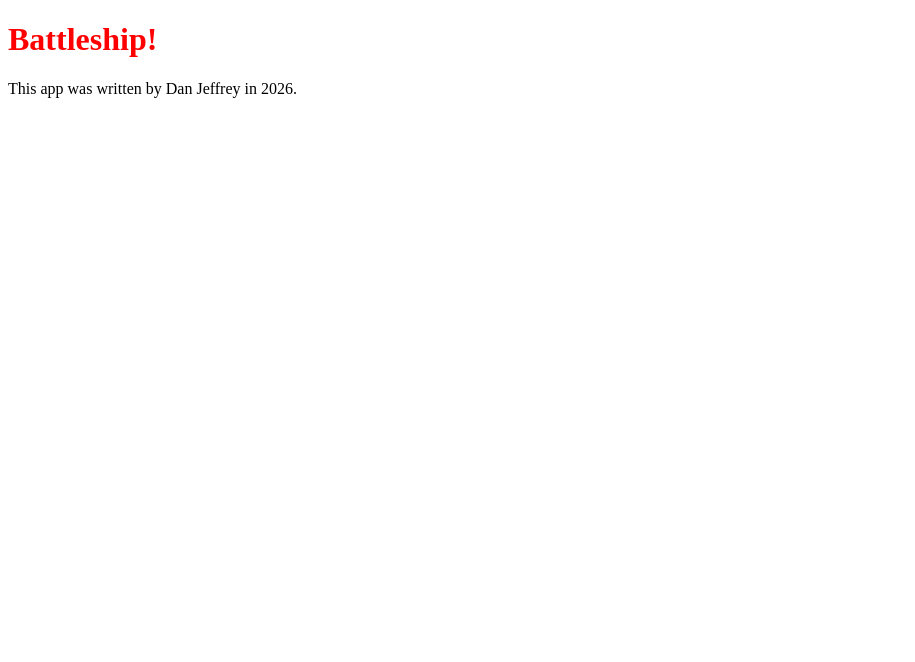
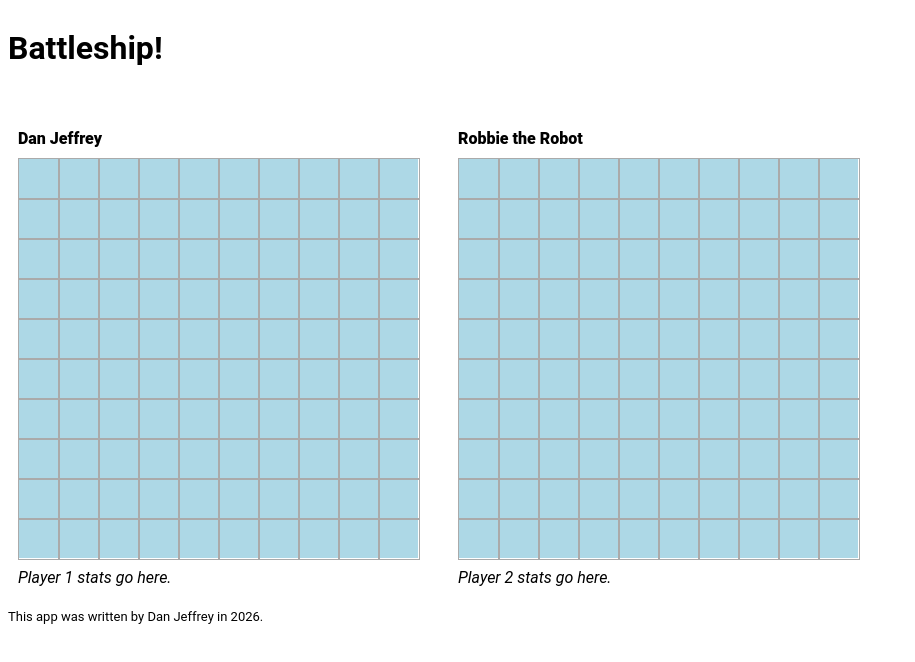
Before and after one commit to danjeffrey/battleship, a website built with webpack: page src/index.html in a window 1280 px wide. Shown: the whole page, without its empty margins (0-915 px from the left). Built offline with nearby package versions, Linux system fonts and the light colour scheme.

Commit message:
Enabled clicks and markers on board2 (by player 1)

```diff
--- a/src/GameManager.js
+++ b/src/GameManager.js
@@ -1,18 +1,34 @@
 // GameManager.js
 
 import Player from "./Player.js";
+//import GameBoard from "./GameBoard.js";
+//import GameManager from "./GameManager.js";
 
 export default class GameManager {
   player1 = null;
   player2 = null;
+  whoGoesNext = 1;
 
-  constructor(plyr1, plyr2) {
+  constructor() {}
+
+  isReady() {
+    return this.player1 !== null && this.player2 !== null;
+  }
+
+  newGame(plyr1, plyr2) {
     this.player1 = plyr1;
     this.player2 = plyr2;
   }
 
-  ready() {
-    return this.player1 !== null && this.player2 !== null;
+  playerMove(row, col) {
+    let result = "miss";
+
+    //if (activePlayer === player1) {
+    let hit = this.player2.gameBoard.receiveAttack(row, col);
+    if (hit) {
+      result = "hit";
+    }
+    //}
+    return result;
   }
-
 }
--- /dev/null
+++ b/src/GameRenderer.js
@@ -0,0 +1,73 @@
+// GameRenderer.js
+
+export default class GameRenderer {
+  gameManager;
+
+  constructor(mgr) {
+    this.gameManager = mgr;
+  }
+
+  handlePlayerClick(event) {
+    // cell id looks like this: cell[6][8]
+    const cell = event.target;
+    const [row, col] = cell.id.match(/\d+/g).map(Number);
+    let result = this.gameManager.playerMove(row, col);
+    cell.classList.add(result);
+    if (result === "hit") {
+      cell.textContent = "X";
+    } else {
+      cell.textContent = "-";
+    }
+  }
+
+  renderGameBoards() {
+    this.renderPlayer(this.gameManager.player1, 1);
+    this.renderPlayer(this.gameManager.player2, 2);
+  }
+
+  renderPlayer(player, order) {
+    if (order !== 1 && order !== 2) {
+      return;
+    }
+    this.renderPlayerTitle(player, order);
+    this.renderGameBoard(player, order);
+    this.renderPlayerStats(player, order);
+  }
+
+  renderPlayerTitle(player, order) {
+    const titleID = "player" + order + "Title";
+    const divPlayerTitle = document.getElementById(titleID);
+    divPlayerTitle.textContent = player.name;
+  }
+
+  renderGameBoard(player, order) {
+    const gameBoard = player.gameBoard;
+    const boardID = "gameBoard" + order;
+    const divGameBoard = document.getElementById(boardID);
+    divGameBoard.addEventListener("click", this.handlePlayerClick.bind(this));
+    this.renderCells(player, divGameBoard);
+  }
+
+  renderPlayerStats(player, order) {
+    const statsID = "stats" + order;
+    const divPlayerStats = document.getElementById(statsID);
+    divPlayerStats.textContent = "Player " + order + " stats go here.";
+  }
+
+  renderCells(player, div) {
+    const gameBoard = player.gameBoard;
+    gameBoard.rows.forEach(function (row) {
+      gameBoard.cols.forEach(function (col) {
+        console.log("row: " + row + "   col: " + col);
+        const cell = document.createElement("div");
+        div.appendChild(cell);
+        cell.id = "cell[" + row + "][" + col + "]";
+        cell.classList.add("cell");
+        // if (gameBoard.grid[row][col] !== -1) {
+        //   cell.classList.add("containsShip");
+        //   cell.textContent = "" + gameBoard.grid[row][col];
+        // }
+      });
+    });
+  }
+}
--- /dev/null
+++ b/src/createTheGame.js
@@ -0,0 +1,16 @@
+// createTheGame.js
+
+import Player from "./Player.js";
+import GameManager from "./GameManager.js";
+import GameRenderer from "./GameRenderer.js";
+
+export default function createTheGame() {
+    const player1 = new Player(true, "Dan Jeffrey");
+    player1.placeAllShips();
+    const player2 = new Player(false, "Robbie the Robot");
+    player2.placeAllShips();
+    const gameManager = new GameManager();
+    gameManager.newGame(player1, player2);
+    const gameRenderer = new GameRenderer(gameManager);
+    gameRenderer.renderGameBoards();
+}
--- a/src/index.html
+++ b/src/index.html
@@ -1,15 +1,27 @@
 <!doctype html>
 <html lang="en">
+
 <head>
   <meta charset="UTF-8" />
   <meta name="viewport" content="width=device-width, initial-scale=1.0" />
   <title>Battleship</title>
 </head>
+
 <body>
   <h1>Battleship!</h1>
-    <div id="theGrid" class="grid">
-
+  <div id="theGame" class="game">
+    <div id="player1" class="player">
+      <div id="player1Title" class="playerTitle">Player 1</div>
+      <div id="gameBoard1" class="gameBoard"></div>
+      <div id="stats1" class="playerStats">stats 1</div>
+    </div>
+    <div id="player2" class="player">
+      <div id="player2Title" class="playerTitle">Player 2</div>
+      <div id="gameBoard2" class="gameBoard"></div>
+      <div id="stats2" class="playerStats">stats 2</div>
+    </div>
   </div>
   <footer id="djFooter" class="footer"></footer>
 </body>
+
 </html>
--- a/src/index.js
+++ b/src/index.js
@@ -6,23 +6,25 @@ import generateFooter from "./generateFooter.js";
 import GameBoard from "./GameBoard.js";
 import GameManager from "./GameManager.js";
 import Player from "./Player.js";
+import createTheGame from "./createTheGame.js";
 
 generateFooter();
+createTheGame();
 
 // console.log(new GameBoard().placeShip(4, 4, 2, "N").grid);
 //console.log(new GameBoard().placeShip(4, 4, 2, "S").grid);
 // console.log(new GameBoard().placeShip(4, 4, 2, "E").grid);
-console.log(new GameBoard().placeShip(4, 4, 2, "V").grid);
-let vGrid = new GameBoard().placeShip(4, 4, 2, "V").grid;
-console.log(new GameBoard().placeShip(4, 4, 2, "H").grid);
-let board = new GameBoard();
-board.placeShip(4, 4, 2, "H");
-console.log(board.receiveAttack(4, 2));
+// console.log(new GameBoard().placeShip(4, 4, 2, "V").grid);
+// let vGrid = new GameBoard().placeShip(4, 4, 2, "V").grid;
+// console.log(new GameBoard().placeShip(4, 4, 2, "H").grid);
+// let board = new GameBoard();
+// board.placeShip(4, 4, 2, "H");
+// console.log(board.receiveAttack(4, 2));
 
-const mgr = new GameManager(
-        new Player(true, "Joe Schmoe"),
-        new Player(false, "BotMan"),
-);
-console.log(mgr.ready());
+// const mgr = new GameManager(
+//         new Player(true, "Joe Schmoe"),
+//         new Player(false, "BotMan"),
+// );
+// console.log(mgr.ready());
 
-let x = 0;
+// let x = 0;
--- a/src/styles.css
+++ b/src/styles.css
@@ -1,3 +1,73 @@
-h1 {
+.roboto {
+  font-family: "Roboto", sans-serif;
+  font-optical-sizing: auto;
+  font-weight: 100;
+  font-style: normal;
+  font-variation-settings: "wdth" 100;
+}
+
+body {
+  display: flex;
+  flex-direction: column;
+  justify-content: center;
+  gap: 30px;
+  font-family: Roboto;
+}
+
+.game {
+  display: flex;
+  gap: 20px;
+}
+
+.player {
+  width: 400px;
+  height: 440px;
+  padding: 10px;
+
+  display: flex;
+  flex-direction: column;
+  gap: 10px;
+}
+
+.gameBoard {
+  background-color: lightBlue;
+  width: 400px;
+  height: 400px;
+  display: grid;
+  grid-template-columns: repeat(10, 40px);
+  grid-template-rows: repeat(10, 40px);
+}
+
+.cell {
+  width: 40px;
+  height: 40px;
+  border: 1px solid #aaa;
+
+  display: flex;
+  justify-content: center;  /* horizontal */
+  align-items: center;       /* vertical */
+}
+
+.cell.hit {
   color: red;
 }
+
+.cell.miss {
+  color: blue;
+}
+
+.cell.containsShip {
+  background-color: lightGray;
+}
+
+.playerTitle {
+  font-weight: 800;
+}
+
+.playerStats {
+  font-style: italic;
+}
+
+.footer {
+  font-size: small;
+}
```
Lines whose indentation alone changed are shown as unchanged.
